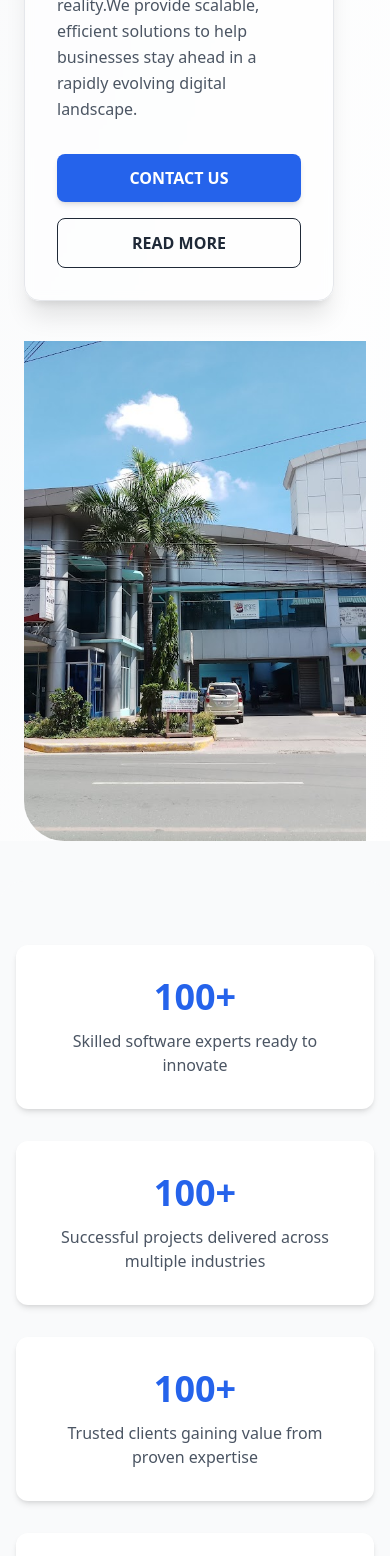
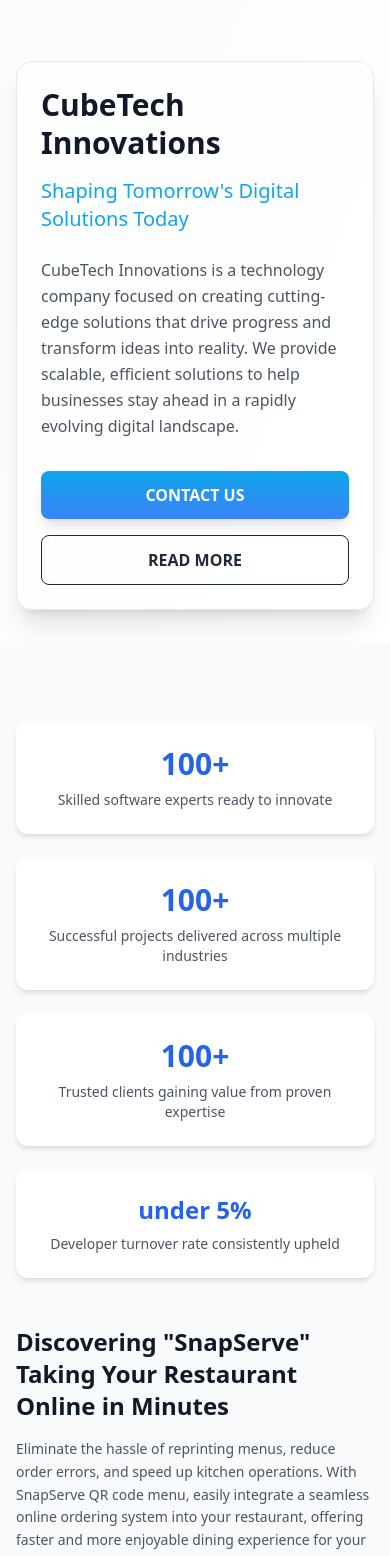
Before and after one commit to KWilanF/Fegarido-WebDev-HomePage, a React (Create React App) app: page / in a window 390 px wide. Shown: the part 432-1988 px from the top of the page. Built offline with nearby package versions, Linux system fonts and the light colour scheme.

Commit message:
update the home.js and header.js

```diff
--- a/src/components/Header.js
+++ b/src/components/Header.js
@@ -133,7 +133,7 @@ const Header = () => {
             ))}
 
             <div className="ml-4">
-              <button className="px-6 py-2.5 bg-gradient-to-b from-sky-400 to-sky-500 text-white rounded-lg text-sm font-medium hover:shadow-lg hover:scale-[1.02] transition-all">
+              <button className="px-6 py-2.5 bg-gradient-to-b from-sky-500 to-blue-500 hover:from-sky-600 hover:via-blue-600 hover:to-indigo-600 text-white rounded-lg text-sm font-medium hover:shadow-lg hover:scale-[1.02] transition-all">
                 Contact Us
               </button>
             </div>
--- a/src/components/Home.js
+++ b/src/components/Home.js
@@ -1,114 +1,125 @@
 import React from 'react';
 import heroImage from '../assets/img.jpg';
 
-
-
 const Home = () => {
   return (
-    <div>
-  <section className="min-h-screen flex items-start bg-gradient-to-br from-gray-50 to-white">
-  <div className="max-w-7xl mx-auto px-6 lg:px-8 w-full flex flex-col lg:flex-row items-start justify-between">
+    <div className="overflow-x-hidden">
+      {/* Hero Section */}
+      <section className="min-h-screen flex items-center bg-gradient-to-br from-gray-50 to-white pt-16 md:pt-0">
+        <div className="max-w-7xl mx-auto px-4 sm:px-6 lg:px-8 w-full">
+          <div className="flex flex-col lg:flex-row items-center justify-between gap-8 lg:gap-12">
 
-    {/* Left Container - All text content */}
-    <div className="lg:w-1/2 flex flex-col justify-center py-15 lg:py-20">
-  {/* Container for all text content */}
-  <div className="w-200 p-8 bg-white/50 backdrop-blur-sm rounded-2xl border border-gray-200 shadow-xl h-auto mr-8 my-10">
-    <h1 className="text-2xl lg:text-2xl font-bold text-gray-900 mb-4 leading-tight">
+            {/* Left Container - Text Content */}
+            <div className="w-full lg:w-1/2 order-2 lg:order-1">
+              <div className="w-full bg-white/50 backdrop-blur-sm rounded-2xl border border-gray-200 shadow-xl p-6 sm:p-8 md:p-10 my-8 lg:my-10">
+                <h1 className="text-3xl sm:text-4xl md:text-5xl font-bold text-gray-900 mb-4 leading-tight">
                   CubeTech Innovations
                 </h1>
 
-    <h2 className="text-xl lg:text-1xl text-sky-500 mb-6 font-medium">
+                <h2 className="text-xl sm:text-2xl md:text-3xl text-sky-500 mb-6 font-medium">
                   Shaping Tomorrow's Digital Solutions Today
                 </h2>
 
                 <div className="mb-8">
-      <p className="text-base lg:text-sm text-gray-600 mb-4 leading-relaxed">
-        CubeTech Innovations is a technology company focused on creating cutting-edge solutions that drive progress and transform ideas into reality.We provide scalable, efficient solutions to help businesses stay ahead in a rapidly evolving digital landscape.
-
+                  <p className="text-base sm:text-lg text-gray-600 mb-4 leading-relaxed">
+                    CubeTech Innovations is a technology company focused on creating cutting-edge solutions that drive progress and transform ideas into reality. We provide scalable, efficient solutions to help businesses stay ahead in a rapidly evolving digital landscape.
                   </p>
-
                 </div>
 
-    {/* Button Container - matches screenshot spacing */}
+                {/* Button Container */}
                 <div className="flex flex-col sm:flex-row gap-4">
-      <button className="bg-blue-600 hover:bg-blue-700 text-white font-semibold px-6 py-3 rounded-lg transition duration-300 text-base shadow-md hover:shadow-lg">
+                 <button className="bg-gradient-to-b from-sky-500 to-blue-500 hover:from-sky-600 hover:via-blue-600 hover:to-indigo-600 text-white font-semibold px-6 py-3 rounded-lg
+  transition-all duration-500 ease-out text-base shadow-lg hover:shadow-2xl
+  w-full sm:w-auto hover:-translate-y-1
+  transform
+">
   CONTACT US
 </button>
-      <button className="border border-gray-800 text-gray-800 hover:bg-gray-50 font-semibold px-6 py-3 rounded-lg transition duration-300 text-base">
+                  <button className="border border-gray-800 text-gray-800 hover:bg-gray-50 font-semibold px-6 py-3 rounded-lg transition duration-300 text-base w-full sm:w-auto hover:-translate-y-1
+  transform">
                     READ MORE
                   </button>
                 </div>
               </div>
             </div>
 
-    {/* Right Container - Image only */}
-    <div className="lg:w-1/2">
+            {/* Right Container - Image */}
+            <div className="w-full lg:w-1/2 order-1 lg:order-2">
               <img
                 src={heroImage}
                 alt="CubeTech Digital Solutions"
-        className="w-full h-[500px] lg:h-[600px] object-cover rounded-bl-[40px] lg:rounded-bl-[80px]"
+                className="w-full h-[300px] sm:h-[400px] md:h-[500px] lg:h-[600px] object-cover rounded-lg lg:rounded-bl-[80px]"
               />
+            </div>
           </div>
         </div>
       </section>
 
       {/* Section 2: Stats & SnapServe Product */}
-      <section className="py-16 md:py-24 bg-gray-50 rounded-3xl my-10">
-        <div className="max-w-7xl mx-auto px-4 md:px-8">
-          <div className="grid grid-cols-1 md:grid-cols-2 lg:grid-cols-4 gap-8 mb-20">
-            <div className="bg-white p-8 rounded-xl shadow-md text-center">
-              <h3 className="text-4xl font-bold text-blue-600 mb-3">100+</h3>
-              <p className="text-gray-600">Skilled software experts ready to innovate</p>
+      <section className="py-12 sm:py-16 md:py-24 bg-gray-50 rounded-3xl my-8 sm:my-10">
+        <div className="max-w-7xl mx-auto px-4 sm:px-6 md:px-8">
+          {/* Stats Grid */}
+          <div className="grid grid-cols-1 sm:grid-cols-2 lg:grid-cols-4 gap-6 sm:gap-8 mb-12 sm:mb-20">
+            <div className="bg-white p-6 sm:p-8 rounded-xl shadow-md text-center">
+              <h3 className="text-3xl sm:text-4xl font-bold text-blue-600 mb-2 sm:mb-3">100+</h3>
+              <p className="text-sm sm:text-base text-gray-600">Skilled software experts ready to innovate</p>
             </div>
-            <div className="bg-white p-8 rounded-xl shadow-md text-center">
-              <h3 className="text-4xl font-bold text-blue-600 mb-3">100+</h3>
-              <p className="text-gray-600">Successful projects delivered across multiple industries</p>
+            <div className="bg-white p-6 sm:p-8 rounded-xl shadow-md text-center">
+              <h3 className="text-3xl sm:text-4xl font-bold text-blue-600 mb-2 sm:mb-3">100+</h3>
+              <p className="text-sm sm:text-base text-gray-600">Successful projects delivered across multiple industries</p>
             </div>
-            <div className="bg-white p-8 rounded-xl shadow-md text-center">
-              <h3 className="text-4xl font-bold text-blue-600 mb-3">100+</h3>
-              <p className="text-gray-600">Trusted clients gaining value from proven expertise</p>
+            <div className="bg-white p-6 sm:p-8 rounded-xl shadow-md text-center">
+              <h3 className="text-3xl sm:text-4xl font-bold text-blue-600 mb-2 sm:mb-3">100+</h3>
+              <p className="text-sm sm:text-base text-gray-600">Trusted clients gaining value from proven expertise</p>
             </div>
-            <div className="bg-white p-8 rounded-xl shadow-md text-center">
-              <h3 className="text-3xl font-bold text-blue-600 mb-3">under 5%</h3>
-              <p className="text-gray-600">Developer turnover rate consistently upheld</p>
+            <div className="bg-white p-6 sm:p-8 rounded-xl shadow-md text-center">
+              <h3 className="text-2xl sm:text-3xl font-bold text-blue-600 mb-2 sm:mb-3">under 5%</h3>
+              <p className="text-sm sm:text-base text-gray-600">Developer turnover rate consistently upheld</p>
             </div>
           </div>
 
-          <div className="flex flex-col lg:flex-row items-center gap-12 mb-16">
-            <div className="lg:w-1/2">
-              <h2 className="text-3xl md:text-4xl font-bold text-gray-900 mb-6">
+          {/* SnapServe Product */}
+          <div className="flex flex-col lg:flex-row items-center gap-8 sm:gap-12 mb-12 sm:mb-16">
+            <div className="w-full lg:w-1/2">
+              <h2 className="text-2xl sm:text-3xl md:text-4xl font-bold text-gray-900 mb-4 sm:mb-6">
                 Discovering "SnapServe" Taking Your Restaurant Online in Minutes
               </h2>
-              <p className="text-gray-600 mb-6 leading-relaxed">
+              <p className="text-gray-600 mb-4 sm:mb-6 leading-relaxed text-sm sm:text-base">
                 Eliminate the hassle of reprinting menus, reduce order errors, and speed up kitchen operations. With SnapServe QR code menu, easily integrate a seamless online ordering system into your restaurant, offering faster and more enjoyable dining experience for your customers.
               </p>
-              <p className="font-semibold text-gray-800 mb-8">
+              <p className="font-semibold text-gray-800 mb-6 sm:mb-8 text-sm sm:text-base">
                 Streamline dining with SnapServe—reduce waste and business.
               </p>
-              <button className="bg-blue-600 hover:bg-blue-700 text-white font-semibold px-6 py-3 rounded-lg transition duration-300">
+              <button className="bg-gradient-to-b from-sky-500 to-blue-500 hover:from-sky-600 hover:via-blue-600 hover:to-indigo-600 text-white font-semibold px-6 py-3 rounded-lg
+  transition-all duration-500 ease-out text-base shadow-lg hover:shadow-2xl
+  w-full sm:w-auto hover:-translate-y-1
+  transform">
                 Request a Demo
               </button>
             </div>
 
-            {/* Product Image */}
-            <div className="lg:w-1/2">
-
+            {/* Product Image Placeholder */}
+            <div className="w-full lg:w-1/2">
+              <div className="bg-gray-200 h-[300px] sm:h-[400px] rounded-xl flex items-center justify-center">
+                <span className="text-gray-500">Product Image</span>
+              </div>
             </div>
           </div>
 
-          <div className="bg-white p-8 md:p-12 rounded-xl shadow-md">
-            <h3 className="text-2xl font-bold text-gray-900 mb-6">
+          {/* Subscription Info */}
+          <div className="bg-white p-6 sm:p-8 md:p-12 rounded-xl shadow-md">
+            <h3 className="text-xl sm:text-2xl font-bold text-gray-900 mb-4 sm:mb-6">
               SnapServe offers a powerful subscription service with a range of options tailored to meet your needs!
             </h3>
-            <div className="space-y-4 mb-8">
-              <p className="text-gray-600">
+            <div className="space-y-3 sm:space-y-4 mb-6 sm:mb-8">
+              <p className="text-gray-600 text-sm sm:text-base">
                 Our basic subscription includes one menu and ordering service, allowing you to access essential features at an affordable price. You can utilize the basic plan without any obligation to upgrade, and your QR code will remain active at all times.
               </p>
-              <p className="text-gray-600">
+              <p className="text-gray-600 text-sm sm:text-base">
                 With our service, you can receive unlimited dine-in, delivery, and takeaway orders under this plan.
               </p>
             </div>
-            <button className="text-blue-600 font-semibold hover:text-blue-800 hover:underline transition duration-300">
+            <button className="text-blue-600 font-semibold hover:text-blue-800 hover:underline transition duration-300 text-sm sm:text-base">
               More about our products →
             </button>
           </div>
@@ -116,21 +127,21 @@ const Home = () => {
       </section>
 
       {/* Section 3: About CubeTech & Team */}
-      <section className="py-16 md:py-24 max-w-7xl mx-auto px-4 md:px-8">
-        <div className="mb-16">
-          <h2 className="text-4xl md:text-5xl font-bold text-gray-900 mb-8">
+      <section className="py-12 sm:py-16 md:py-24 max-w-7xl mx-auto px-4 sm:px-6 md:px-8">
+        <div className="mb-12 sm:mb-16">
+          <h2 className="text-3xl sm:text-4xl md:text-5xl font-bold text-gray-900 mb-6 sm:mb-8">
             We're CubeTech
           </h2>
-          <div className="grid grid-cols-1 lg:grid-cols-2 gap-8 mt-10">
-            <div className="bg-gray-50 p-8 rounded-xl">
-              <h3 className="text-2xl font-bold text-blue-600 mb-4">Our Mission</h3>
-              <p className="text-gray-600 leading-relaxed">
+          <div className="grid grid-cols-1 lg:grid-cols-2 gap-6 sm:gap-8 mt-8 sm:mt-10">
+            <div className="bg-gray-50 p-6 sm:p-8 rounded-xl">
+              <h3 className="text-xl sm:text-2xl font-bold text-blue-600 mb-3 sm:mb-4">Our Mission</h3>
+              <p className="text-gray-600 leading-relaxed text-sm sm:text-base">
                 Empower businesses every day by providing innovative software solutions that drive growth and unlock their full potential.
               </p>
             </div>
-            <div className="bg-gray-50 p-8 rounded-xl">
-              <h3 className="text-2xl font-bold text-blue-600 mb-4">Our Vision</h3>
-              <p className="text-gray-600 leading-relaxed">
+            <div className="bg-gray-50 p-6 sm:p-8 rounded-xl">
+              <h3 className="text-xl sm:text-2xl font-bold text-blue-600 mb-3 sm:mb-4">Our Vision</h3>
+              <p className="text-gray-600 leading-relaxed text-sm sm:text-base">
                 CubeTech delivers innovative, secure, and user-friendly software tailored to client needs. We focus on transparency, efficiency, and long-term partnerships, empowering growth with reliable solutions that boost productivity.
               </p>
             </div>
@@ -138,136 +149,141 @@ const Home = () => {
         </div>
 
         <div>
-          <h3 className="text-3xl font-bold text-gray-900 text-center mb-12">Our Team</h3>
-          <div className="grid grid-cols-1 sm:grid-cols-2 lg:grid-cols-4 gap-8">
+          <h3 className="text-2xl sm:text-3xl font-bold text-gray-900 text-center mb-8 sm:mb-12">Our Team</h3>
+          <div className="grid grid-cols-1 sm:grid-cols-2 lg:grid-cols-4 gap-6 sm:gap-8">
             {/* Team Member 1 */}
-            <div className="bg-white p-6 rounded-xl shadow-md text-center hover:shadow-lg transition duration-300">
-
-              <h4 className="text-xl font-bold text-gray-900 mb-2">Sadik Rahman</h4>
-              <p className="text-blue-600 font-semibold">DIRECTOR</p>
+            <div className="bg-white p-4 sm:p-6 rounded-xl shadow-md text-center hover:shadow-lg transition duration-300">
+              <div className="w-20 h-20 sm:w-24 sm:h-24 bg-gray-300 rounded-full mx-auto mb-4"></div>
+              <h4 className="text-lg sm:text-xl font-bold text-gray-900 mb-2">Sadik Rahman</h4>
+              <p className="text-blue-600 font-semibold text-sm sm:text-base">DIRECTOR</p>
             </div>
 
             {/* Team Member 2 */}
-            <div className="bg-white p-6 rounded-xl shadow-md text-center hover:shadow-lg transition duration-300">
-
-              <h4 className="text-xl font-bold text-gray-900 mb-2">Cherry White</h4>
-              <p className="text-blue-600 font-semibold">SALES AND MARKETING</p>
+            <div className="bg-white p-4 sm:p-6 rounded-xl shadow-md text-center hover:shadow-lg transition duration-300">
+              <div className="w-20 h-20 sm:w-24 sm:h-24 bg-gray-300 rounded-full mx-auto mb-4"></div>
+              <h4 className="text-lg sm:text-xl font-bold text-gray-900 mb-2">Cherry White</h4>
+              <p className="text-blue-600 font-semibold text-sm sm:text-base">SALES AND MARKETING</p>
             </div>
 
             {/* Team Member 3 */}
-            <div className="bg-white p-6 rounded-xl shadow-md text-center hover:shadow-lg transition duration-300">
-
-              <h4 className="text-xl font-bold text-gray-900 mb-2">Angeline Yap</h4>
-              <p className="text-blue-600 font-semibold">FINANCE MANAGER</p>
+            <div className="bg-white p-4 sm:p-6 rounded-xl shadow-md text-center hover:shadow-lg transition duration-300">
+              <div className="w-20 h-20 sm:w-24 sm:h-24 bg-gray-300 rounded-full mx-auto mb-4"></div>
+              <h4 className="text-lg sm:text-xl font-bold text-gray-900 mb-2">Angeline Yap</h4>
+              <p className="text-blue-600 font-semibold text-sm sm:text-base">FINANCE MANAGER</p>
             </div>
 
             {/* Team Member 4 */}
-            <div className="bg-white p-6 rounded-xl shadow-md text-center hover:shadow-lg transition duration-300">
-
-              <h4 className="text-xl font-bold text-gray-900 mb-2">Denver Son</h4>
-              <p className="text-blue-600 font-semibold">FULL-STACK DEVELOPER</p>
+            <div className="bg-white p-4 sm:p-6 rounded-xl shadow-md text-center hover:shadow-lg transition duration-300">
+              <div className="w-20 h-20 sm:w-24 sm:h-24 bg-gray-300 rounded-full mx-auto mb-4"></div>
+              <h4 className="text-lg sm:text-xl font-bold text-gray-900 mb-2">Denver Son</h4>
+              <p className="text-blue-600 font-semibold text-sm sm:text-base">FULL-STACK DEVELOPER</p>
             </div>
           </div>
         </div>
       </section>
 
       {/* Section 4: Testimonials & Contact */}
-      <section className="py-16 md:py-24 bg-gray-50 rounded-3xl my-10">
-        <div className="max-w-7xl mx-auto px-4 md:px-8">
-          <div className="text-center mb-16">
-            <h2 className="text-4xl md:text-5xl font-bold text-gray-900 mb-6">
+      <section className="py-12 sm:py-16 md:py-24 bg-gray-50 rounded-3xl my-8 sm:my-10">
+        <div className="max-w-7xl mx-auto px-4 sm:px-6 md:px-8">
+          <div className="text-center mb-12 sm:mb-16">
+            <h2 className="text-3xl sm:text-4xl md:text-5xl font-bold text-gray-900 mb-4 sm:mb-6">
               Experience it firsthand and discover true value
             </h2>
-            <p className="text-xl text-gray-600 max-w-3xl mx-auto">
+            <p className="text-lg sm:text-xl text-gray-600 max-w-3xl mx-auto px-4">
               See how our solution delivers real-world benefits, designed to meet your unique needs, enhance efficiency, and exceed your expectations every step of the way.
             </p>
           </div>
 
-          <div className="grid grid-cols-1 md:grid-cols-3 gap-8 mb-20">
-            <div className="bg-white p-8 rounded-xl shadow-md">
-              <div className="mb-8">
-                <p className="text-gray-600 italic leading-relaxed">
+          {/* Testimonials Grid */}
+          <div className="grid grid-cols-1 md:grid-cols-3 gap-6 sm:gap-8 mb-12 sm:mb-20">
+            <div className="bg-white p-6 sm:p-8 rounded-xl shadow-md">
+              <div className="mb-6 sm:mb-8">
+                <p className="text-gray-600 italic leading-relaxed text-sm sm:text-base">
                   "Don't walk behind me; I may not lead. Don't walk in front of me; I may not follow. Just walk beside me and be my friend."
                 </p>
               </div>
               <div>
-                <h4 className="font-bold text-gray-900">Anne Curtis</h4>
-                <p className="text-gray-500">CEO @ WASHO WASHO LTD.</p>
+                <h4 className="font-bold text-gray-900 text-base sm:text-lg">Anne Curtis</h4>
+                <p className="text-gray-500 text-sm sm:text-base">CEO @ WASHO WASHO LTD.</p>
               </div>
             </div>
 
-            <div className="bg-white p-8 rounded-xl shadow-md">
-              <div className="mb-8">
-                <p className="text-gray-600 italic leading-relaxed">
+            <div className="bg-white p-6 sm:p-8 rounded-xl shadow-md">
+              <div className="mb-6 sm:mb-8">
+                <p className="text-gray-600 italic leading-relaxed text-sm sm:text-base">
                   "The pessimist complains about the wind; the optimist expects it to change; the realist adjusts the sails."
                 </p>
               </div>
               <div>
-                <h4 className="font-bold text-gray-900">Kim Sam Son</h4>
-                <p className="text-gray-500">MARKETING @ WADIRI WADIDITO INC.</p>
+                <h4 className="font-bold text-gray-900 text-base sm:text-lg">Kim Sam Son</h4>
+                <p className="text-gray-500 text-sm sm:text-base">MARKETING @ WADIRI WADIDITO INC.</p>
               </div>
             </div>
 
-            <div className="bg-white p-8 rounded-xl shadow-md">
-              <div className="mb-8">
-                <p className="text-gray-600 italic leading-relaxed">
+            <div className="bg-white p-6 sm:p-8 rounded-xl shadow-md">
+              <div className="mb-6 sm:mb-8">
+                <p className="text-gray-600 italic leading-relaxed text-sm sm:text-base">
                   "공이 당신을 바라보고, 공이 없는 곳은 모든 가치를 넘겨주다."
                 </p>
               </div>
               <div>
-                <h4 className="font-bold text-gray-900">Kim Soo-Hyun</h4>
-                <p className="text-gray-500">CFO @ WADIRI WADIDITO INC.</p>
+                <h4 className="font-bold text-gray-900 text-base sm:text-lg">Kim Soo-Hyun</h4>
+                <p className="text-gray-500 text-sm sm:text-base">CFO @ WADIRI WADIDITO INC.</p>
               </div>
             </div>
           </div>
 
-          <div className="bg-white p-8 md:p-12 rounded-xl shadow-md">
-            <h2 className="text-3xl font-bold text-gray-900 mb-4">
+          {/* Contact Form */}
+          <div className="bg-white p-6 sm:p-8 md:p-12 rounded-xl shadow-md">
+            <h2 className="text-2xl sm:text-3xl font-bold text-gray-900 mb-3 sm:mb-4">
               We are here for you
             </h2>
-            <p className="text-gray-600 mb-10">For further questions, including partnership opportunities</p>
+            <p className="text-gray-600 mb-8 sm:mb-10 text-sm sm:text-base">For further questions, including partnership opportunities</p>
 
-            <form className="space-y-8">
-              <div className="grid grid-cols-1 md:grid-cols-2 gap-8">
+            <form className="space-y-6 sm:space-y-8">
+              <div className="grid grid-cols-1 md:grid-cols-2 gap-6 sm:gap-8">
                 <div>
-                  <label htmlFor="fullName" className="block text-gray-700 font-medium mb-2">
+                  <label htmlFor="fullName" className="block text-gray-700 font-medium mb-2 text-sm sm:text-base">
                     Full Name
                   </label>
                   <input
                     type="text"
                     id="fullName"
                     placeholder="Enter your full name"
-                    className="w-full px-4 py-3 border border-gray-300 rounded-lg focus:outline-none focus:ring-2 focus:ring-blue-500"
+                    className="w-full px-4 py-3 border border-gray-300 rounded-lg focus:outline-none focus:ring-2 focus:ring-blue-500 text-sm sm:text-base"
                   />
                 </div>
                 <div>
-                  <label htmlFor="email" className="block text-gray-700 font-medium mb-2">
+                  <label htmlFor="email" className="block text-gray-700 font-medium mb-2 text-sm sm:text-base">
                     Email
                   </label>
                   <input
                     type="email"
                     id="email"
                     placeholder="Enter your email address"
-                    className="w-full px-4 py-3 border border-gray-300 rounded-lg focus:outline-none focus:ring-2 focus:ring-blue-500"
+                    className="w-full px-4 py-3 border border-gray-300 rounded-lg focus:outline-none focus:ring-2 focus:ring-blue-500 text-sm sm:text-base"
                   />
                 </div>
               </div>
 
               <div>
-                <label htmlFor="message" className="block text-gray-700 font-medium mb-2">
+                <label htmlFor="message" className="block text-gray-700 font-medium mb-2 text-sm sm:text-base">
                   What can we help you?
                 </label>
                 <textarea
                   id="message"
                   placeholder="Describe your problem in at least 250 characters"
-                  rows="5"
-                  className="w-full px-4 py-3 border border-gray-300 rounded-lg focus:outline-none focus:ring-2 focus:ring-blue-500"
+                  rows="4"
+                  className="w-full px-4 py-3 border border-gray-300 rounded-lg focus:outline-none focus:ring-2 focus:ring-blue-500 text-sm sm:text-base"
                 ></textarea>
               </div>
 
               <button
                 type="submit"
-                className="bg-blue-600 hover:bg-blue-700 text-white font-semibold px-8 py-3 rounded-lg transition duration-300"
+                className="bg-gradient-to-b from-sky-500 to-blue-500 hover:from-sky-600 hover:via-blue-600 hover:to-indigo-600 text-white font-semibold px-6 py-3 rounded-lg
+  transition-all duration-500 ease-out text-base shadow-lg hover:shadow-2xl
+  w-full sm:w-auto hover:-translate-y-1
+  transform"
               >
                 Send Message
               </button>
```
Lines whose indentation alone changed are shown as unchanged.
